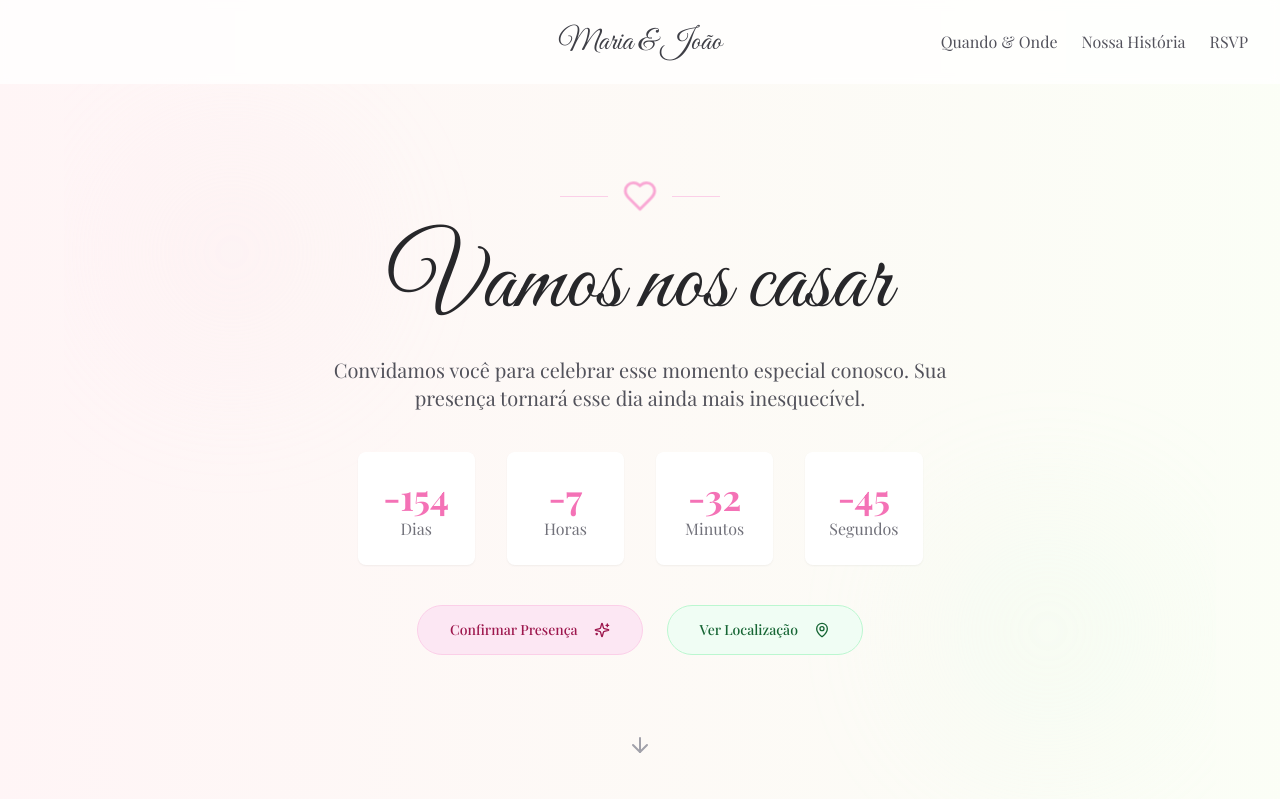
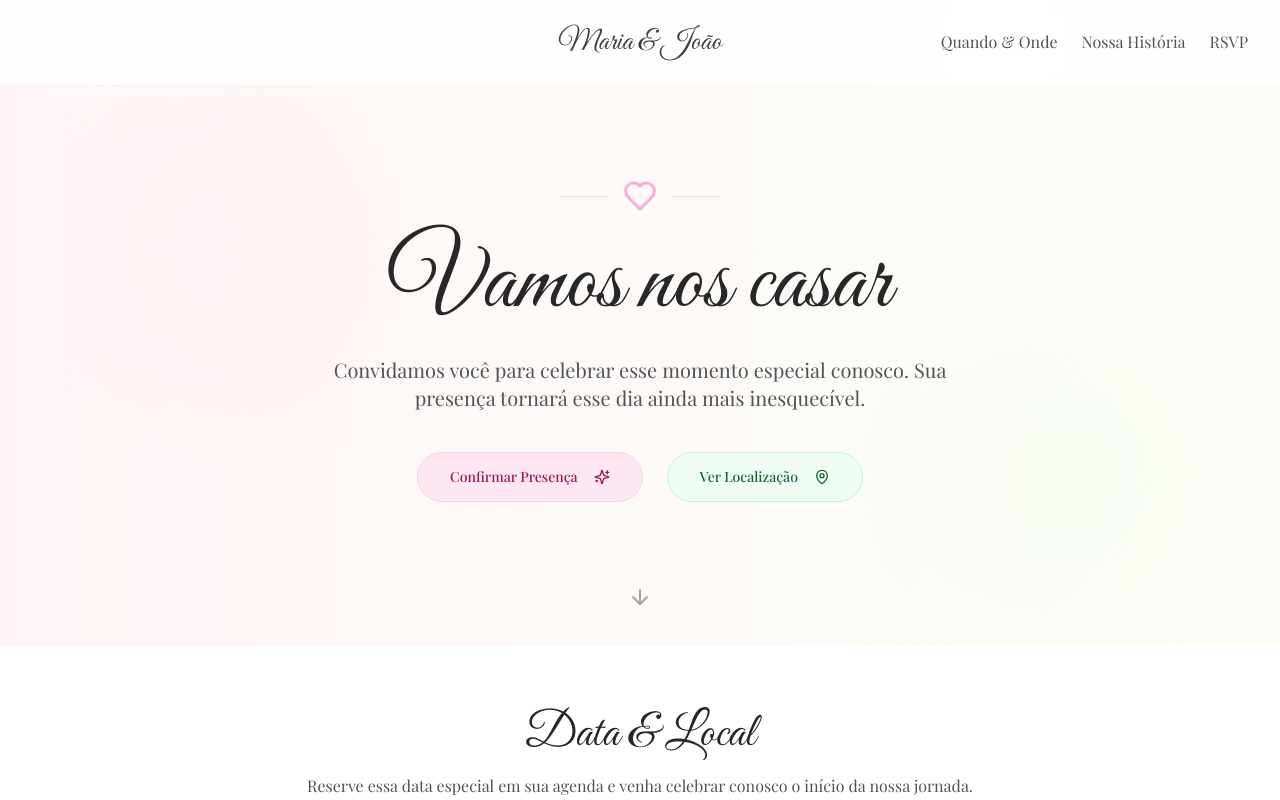
Before and after one commit to VictorNascimento14/ola-friendly-messaging-39, a React (Vite) app: page / in a window 1280 px wide. Shown: the top 800 px of the page. Built offline with nearby package versions, Linux system fonts and the light colour scheme.

Commit message:
Remove countdown timer
Removes the countdown timer feature from the index page.

```diff
--- a/src/pages/Index.tsx
+++ b/src/pages/Index.tsx
@@ -1,4 +1,3 @@
-
 import { Heart, Calendar, MapPin, Clock, Music, Gift, Camera, Mail, ArrowDown, Sparkles } from "lucide-react";
 import { Button } from "@/components/ui/button";
 import { Card, CardContent } from "@/components/ui/card";
@@ -57,36 +56,6 @@ const Index = () => {
     };
   }, []);
 
-  // Countdown timer
-  const [countdown, setCountdown] = useState({
-    days: 0,
-    hours: 0,
-    minutes: 0,
-    seconds: 0
-  });
-
-  useEffect(() => {
-    const weddingDate = new Date("October 15, 2024 16:00:00").getTime();
-
-    const timer = setInterval(() => {
-      const now = new Date().getTime();
-      const distance = weddingDate - now;
-
-      setCountdown({
-        days: Math.floor(distance / (1000 * 60 * 60 * 24)),
-        hours: Math.floor((distance % (1000 * 60 * 60 * 24)) / (1000 * 60 * 60)),
-        minutes: Math.floor((distance % (1000 * 60 * 60)) / (1000 * 60)),
-        seconds: Math.floor((distance % (1000 * 60)) / 1000)
-      });
-
-      if (distance < 0) {
-        clearInterval(timer);
-      }
-    }, 1000);
-
-    return () => clearInterval(timer);
-  }, []);
-
   const scrollToSection = (id: string) => {
     const element = document.getElementById(id);
     if (element) {
@@ -137,26 +106,6 @@ const Index = () => {
         <p className="font-serif text-lg md:text-xl text-zinc-600 max-w-2xl mb-10 animate-fade-in">
           Convidamos você para celebrar esse momento especial conosco. Sua presença tornará esse dia ainda mais inesquecível.
         </p>
-
-        {/* Countdown Timer */}
-        <div className="grid grid-cols-2 md:grid-cols-4 gap-4 md:gap-8 mb-10 animate-fade-in">
-          <div className="bg-white p-4 md:p-6 rounded-lg shadow-sm text-center envelope-opener">
-            <span className="text-3xl md:text-4xl font-bold text-pink-400">{countdown.days}</span>
-            <p className="text-zinc-500 text-sm md:text-base">Dias</p>
-          </div>
-          <div className="bg-white p-4 md:p-6 rounded-lg shadow-sm text-center envelope-opener">
-            <span className="text-3xl md:text-4xl font-bold text-pink-400">{countdown.hours}</span>
-            <p className="text-zinc-500 text-sm md:text-base">Horas</p>
-          </div>
-          <div className="bg-white p-4 md:p-6 rounded-lg shadow-sm text-center envelope-opener">
-            <span className="text-3xl md:text-4xl font-bold text-pink-400">{countdown.minutes}</span>
-            <p className="text-zinc-500 text-sm md:text-base">Minutos</p>
-          </div>
-          <div className="bg-white p-4 md:p-6 rounded-lg shadow-sm text-center envelope-opener">
-            <span className="text-3xl md:text-4xl font-bold text-pink-400">{countdown.seconds}</span>
-            <p className="text-zinc-500 text-sm md:text-base">Segundos</p>
-          </div>
-        </div>
 
         <div className="flex flex-col md:flex-row gap-6 items-center justify-center mb-12 animate-fade-in">
           <Button onClick={() => scrollToSection('confirmar')} className="bg-pink-100 text-pink-800 hover:bg-pink-200 border border-pink-200 rounded-full px-8 py-6 btn-rsvp">
@@ -239,7 +188,6 @@ const Index = () => {
             </Card>
           </div>
 
-          {/* Dress code */}
           <div className="mt-16 bg-zinc-50 p-8 rounded-lg shadow-sm w-full max-w-2xl">
             <h3 className="font-serif font-semibold text-xl mb-4 text-center text-zinc-800">Dress Code</h3>
             <p className="text-zinc-600 text-center mb-6">
@@ -267,7 +215,6 @@ const Index = () => {
             Nos conhecemos há 5 anos em uma tarde de primavera. O que começou como uma amizade, floresceu em um amor que continuamos a cultivar dia após dia. Agora, queremos celebrar esse amor e começar um novo capítulo de nossas vidas juntos.
           </p>
 
-          {/* Timeline */}
           <div className="w-full max-w-2xl mb-12">
             <div className="timeline-item pb-10">
               <h3 className="font-serif font-semibold text-xl mb-2 text-zinc-800">Primeiro Encontro</h3>
@@ -294,7 +241,6 @@ const Index = () => {
             </div>
           </div>
 
-          {/* Photo Carousel */}
           <h3 className="font-serif font-semibold text-2xl mb-6 text-center text-zinc-800">
             Nossos Momentos
           </h3>
@@ -388,7 +334,6 @@ const Index = () => {
             </Card>
           </div>
 
-          {/* FAQ */}
           <div className="w-full max-w-2xl bg-zinc-50 p-8 rounded-lg mb-8">
             <h3 className="font-serif font-semibold text-xl mb-6 text-center text-zinc-800">Perguntas Frequentes</h3>
 
```
